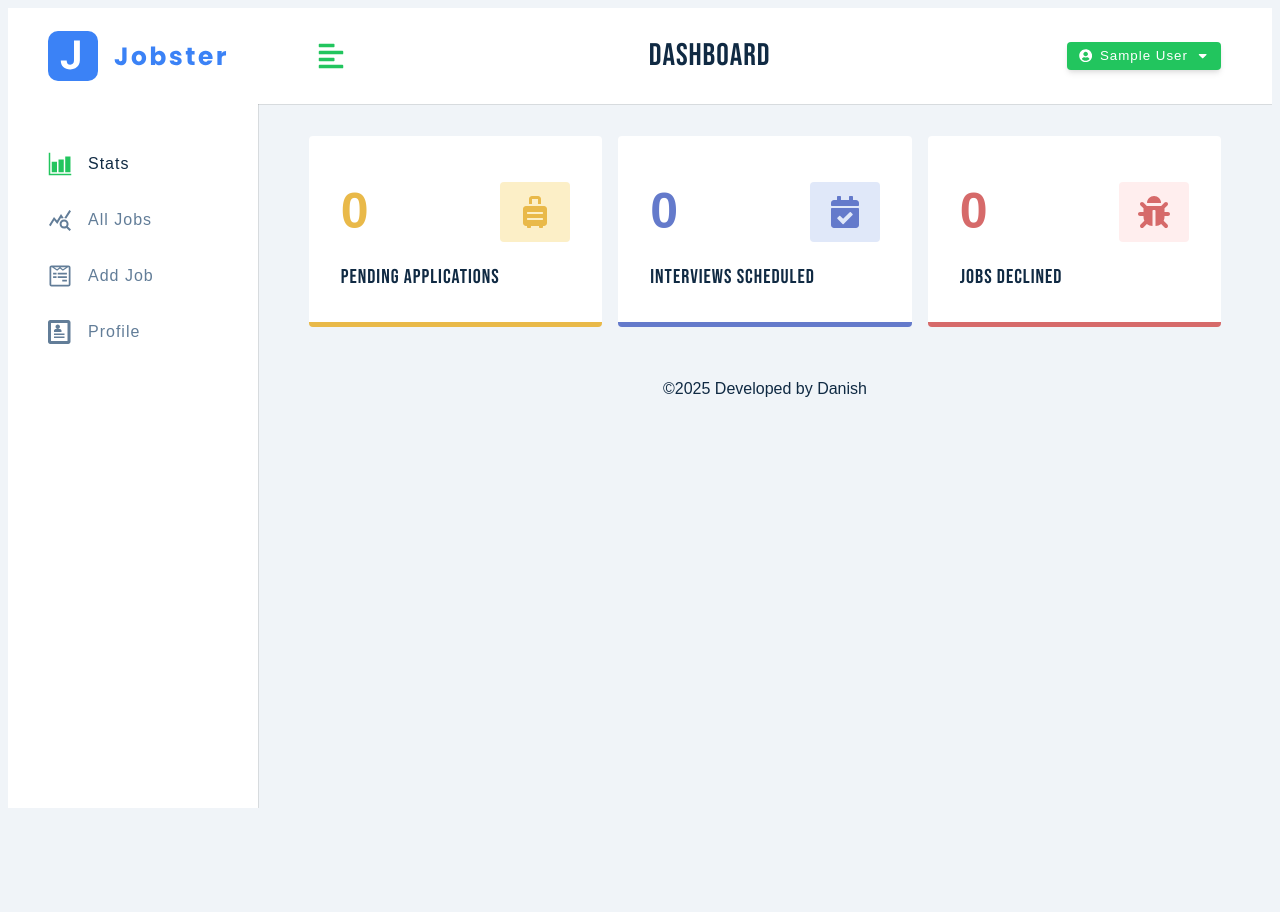
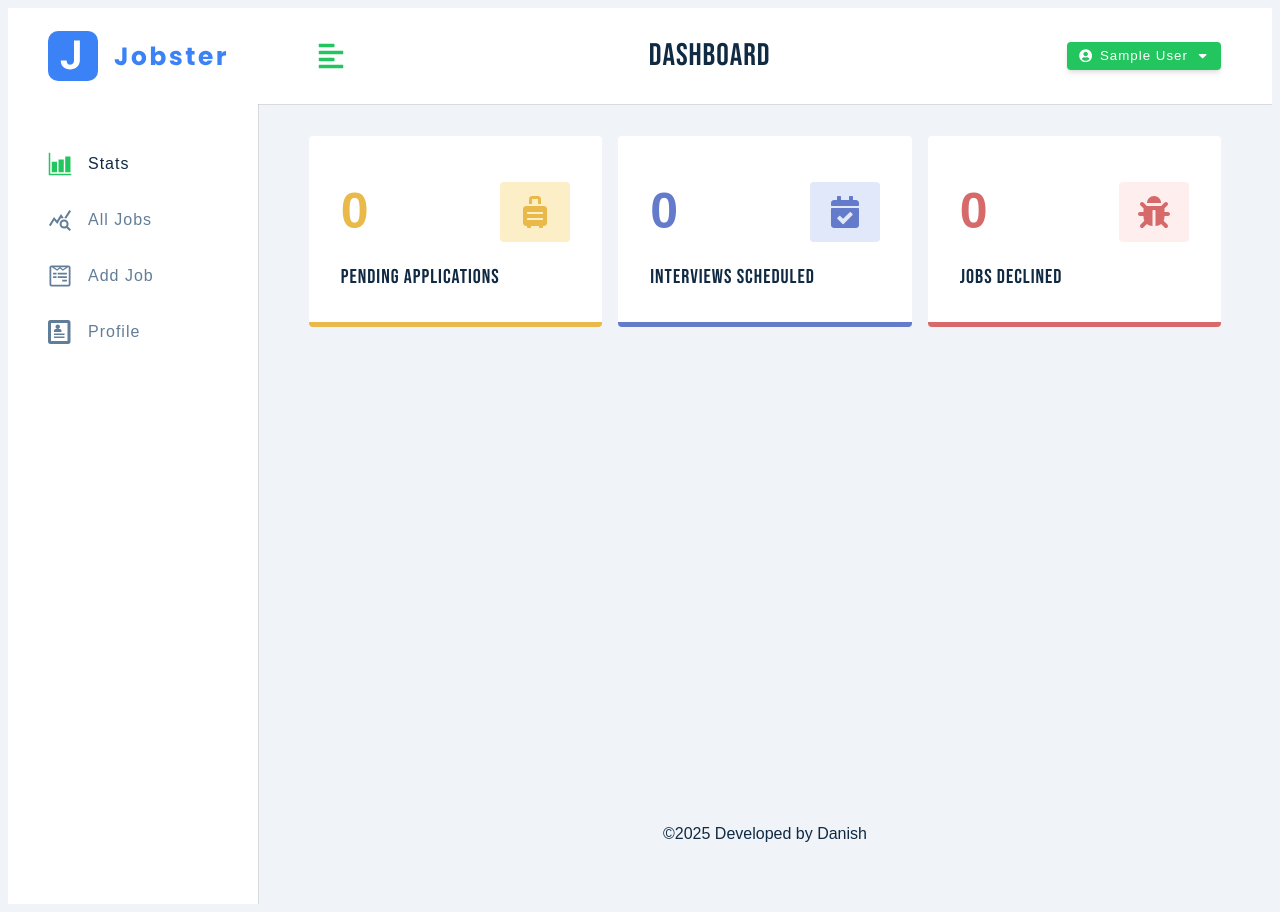
Before and after one commit to md-danishraza/jobster, a React (Vite) app in the folder client/: page / in a window 1280 px wide. Before the commit the page ends 816 px from the top, so only its background shows below. Built offline with nearby package versions, Linux system fonts and the light colour scheme; no server answers; sample sign-in values are in the browser's storage; a web font is replaced by a local one.

Commit message:
redirect for spa routing

```diff
--- a/client/src/assets/wrappers/SharedLayout.js
+++ b/client/src/assets/wrappers/SharedLayout.js
@@ -1,4 +1,4 @@
-import styled from 'styled-components'
+import styled from "styled-components";
 
 const Wrapper = styled.section`
   .dashboard {
@@ -15,8 +15,11 @@ const Wrapper = styled.section`
       grid-template-columns: auto 1fr;
     }
     .dashboard-page {
+      min-height: 100vh;
+      display: flex;
+      flex-direction: column;
       width: 90%;
     }
   }
-`
-export default Wrapper
+`;
+export default Wrapper;
--- a/client/src/components/Footer.jsx
+++ b/client/src/components/Footer.jsx
@@ -3,7 +3,12 @@ import React from "react";
 function Footer() {
   return (
     <div
-      style={{ textAlign: "center", display: "flex", justifyContent: "center" }}
+      style={{
+        textAlign: "center",
+        display: "flex",
+        justifyContent: "center",
+        marginTop: "auto",
+      }}
     >
       <p style={{ width: "full" }}>&copy;2025 Developed by Danish</p>
     </div>
--- a/client/src/pages/DashBoard/Layout.jsx
+++ b/client/src/pages/DashBoard/Layout.jsx
@@ -16,8 +16,8 @@ function Layout() {
             <Navbar />
             <div className="dashboard-page">
               <Outlet />
+              <Footer />
             </div>
-            <Footer />
           </div>
         </main>
       </Wrapper>
```
Also changed, not shown: 1 other file (tests, documents, lock files or other folders).
